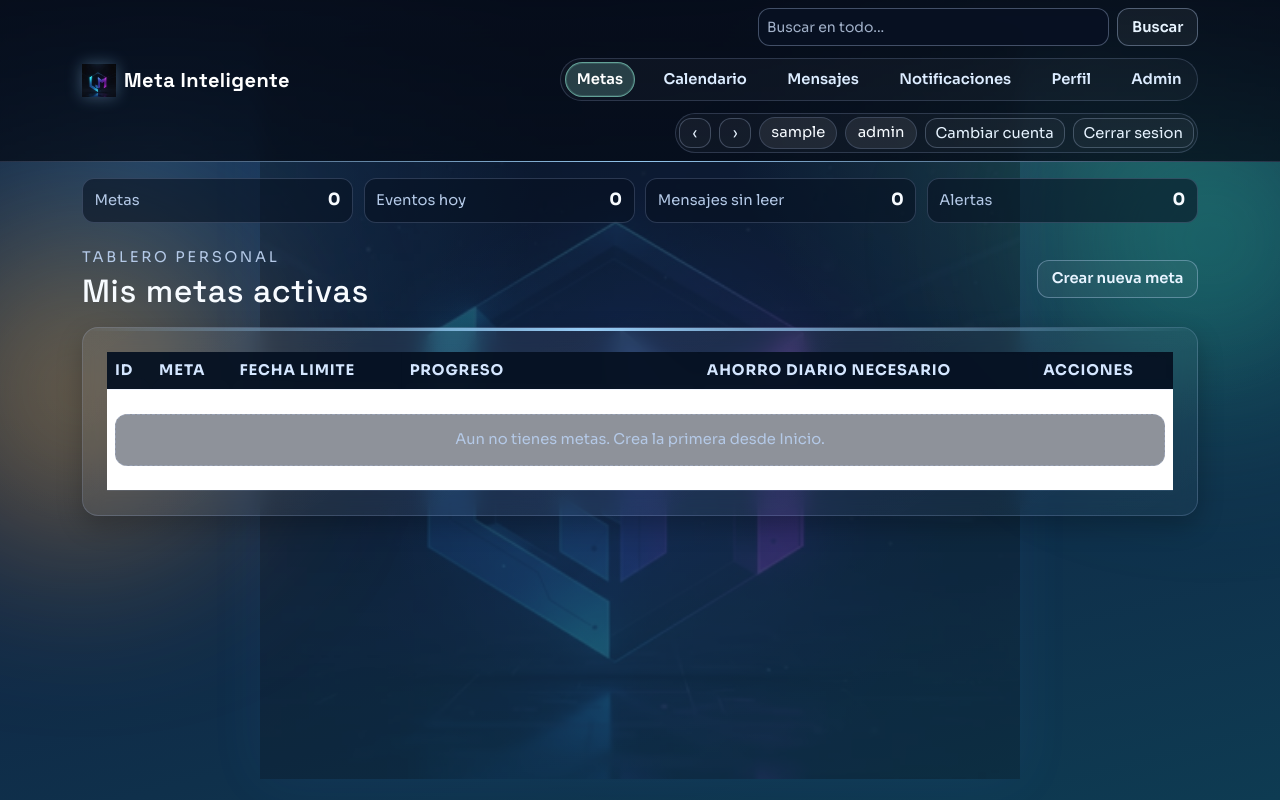
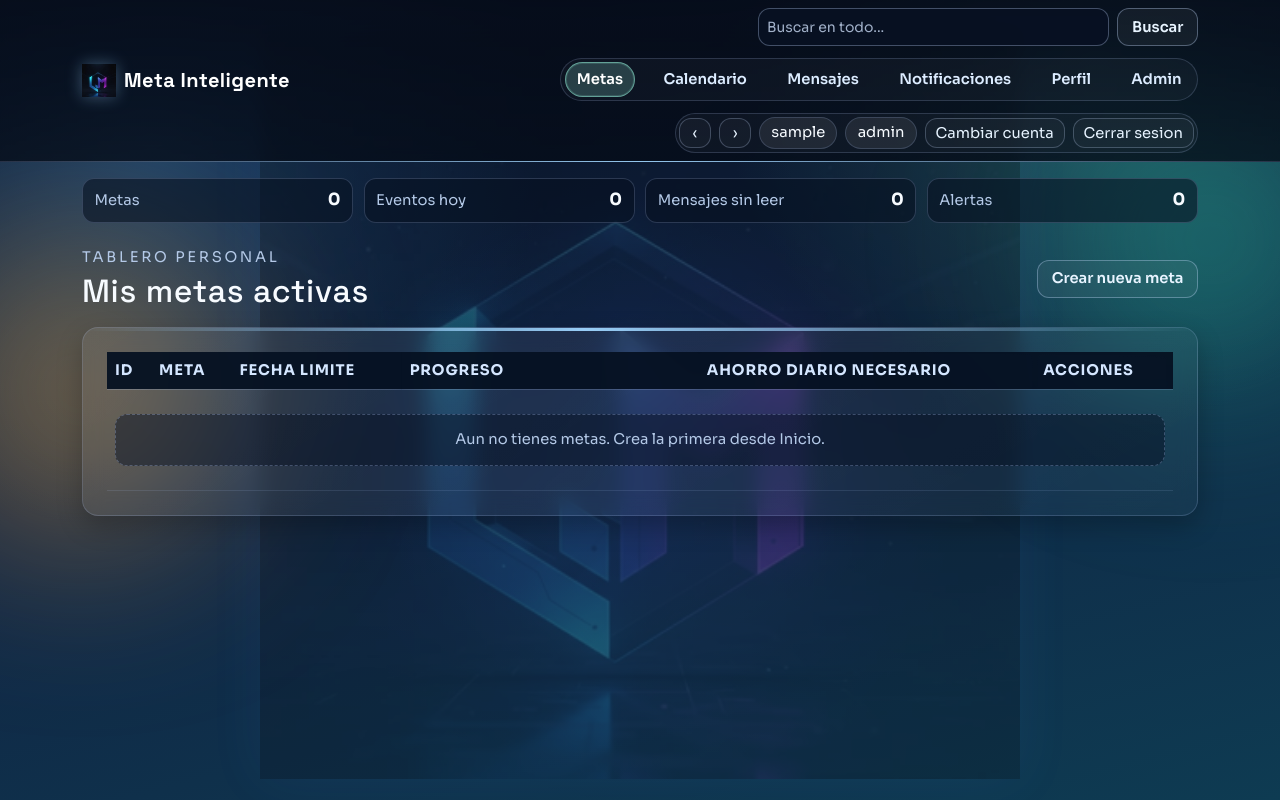
Before and after one commit to sintel-it/meta90_app, a Flask app: page /ver_metas in a window 1280 px wide. Run offline with Flask 3, Linux system fonts and the light colour scheme; the visitor is signed in with stand-in values (Sample User, id 1); data that the repository does not hold is empty.

Commit message:
fix ui: enforce dark app-table cells to restore button contrast

```diff
--- a/static/css/app.css
+++ b/static/css/app.css
@@ -473,6 +473,17 @@ body.app-loading .app-panel::before {
     color: #ecf5ff;
     margin: 0;
     font-size: 0.92rem;
+    --bs-table-bg: transparent;
+    --bs-table-color: #ecf5ff;
+    --bs-table-border-color: rgba(183, 206, 255, 0.12);
+    --bs-table-striped-bg: rgba(255, 255, 255, 0.02);
+    --bs-table-striped-color: #ecf5ff;
+    --bs-table-hover-bg: rgba(149, 240, 217, 0.08);
+    --bs-table-hover-color: #ffffff;
+}
+
+.app-table > :not(caption) > * > * {
+    background-color: transparent;
 }
 
 .app-table thead th {
--- a/templates/base.html
+++ b/templates/base.html
@@ -9,7 +9,7 @@
     <link rel="preconnect" href="https://fonts.gstatic.com" crossorigin>
     <link href="https://fonts.googleapis.com/css2?family=Sora:wght@400;500;600;700;800&family=Space+Grotesk:wght@500;700&display=swap" rel="stylesheet">
     <link href="https://cdn.jsdelivr.net/npm/bootstrap@5.3.2/dist/css/bootstrap.min.css" rel="stylesheet">
-    <link href="{{ url_for('static', filename='css/app.css', v='pro-polish6') }}" rel="stylesheet">
+    <link href="{{ url_for('static', filename='css/app.css', v='pro-polish7') }}" rel="stylesheet">
     <link rel="icon" type="image/png" href="{{ url_for('static', filename='img/logo.png') }}">
 </head>
 {% set endpoint = request.endpoint or '' %}
```
